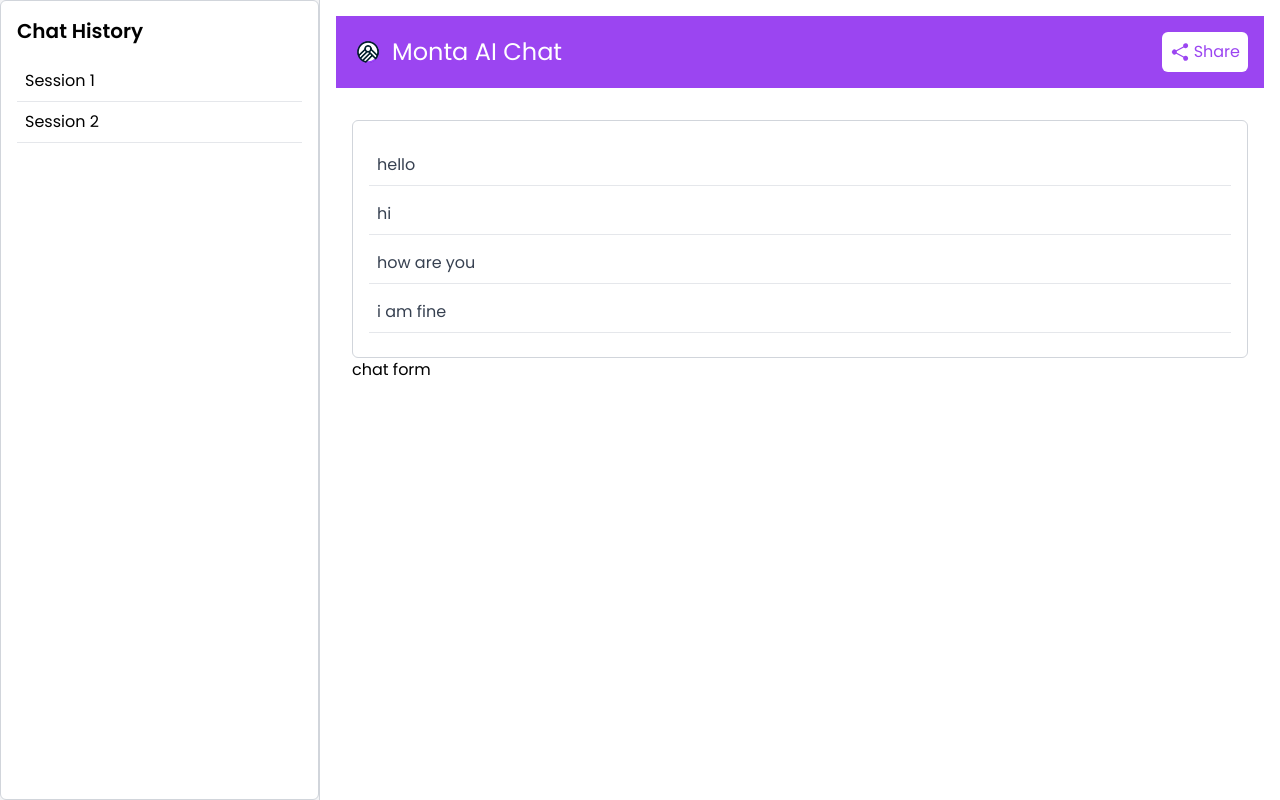
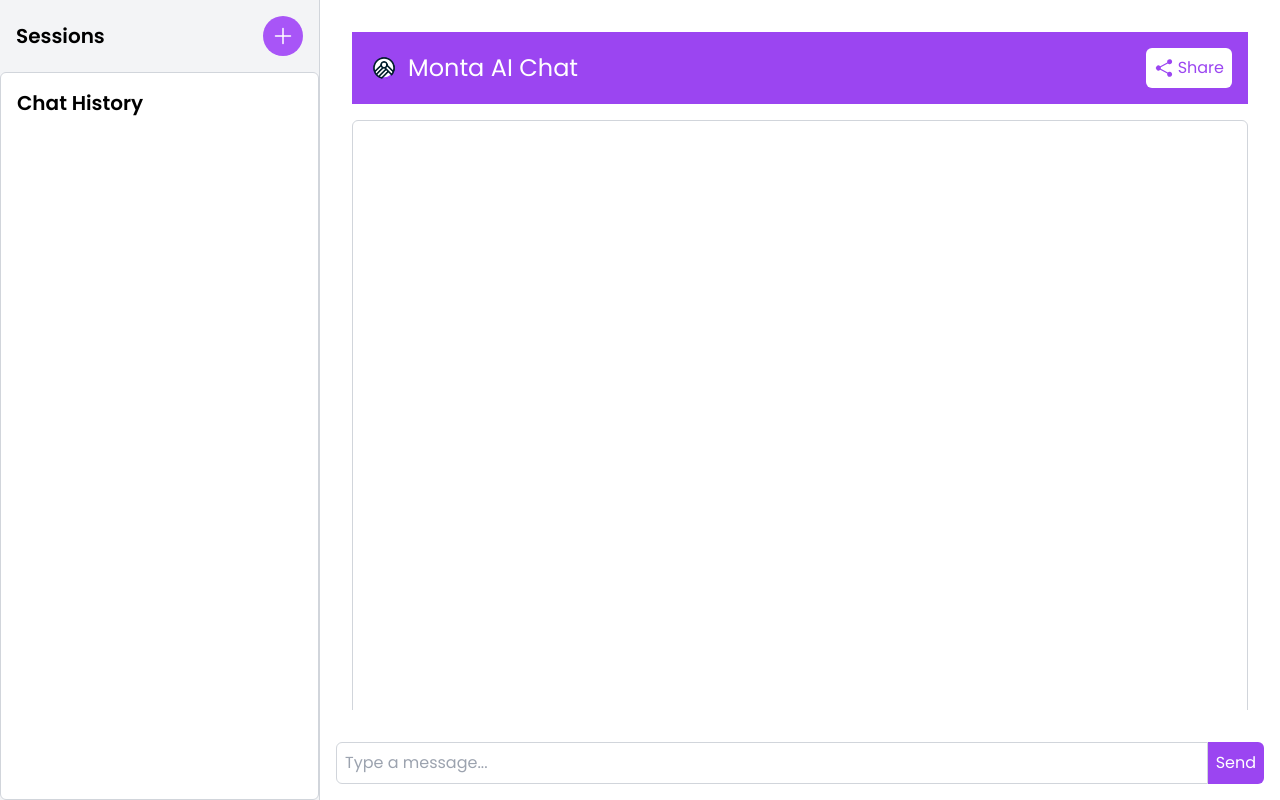
Before and after one commit to FoushWare/ai-chat, a React (Vite) app: page / in a window 1280 px wide. Built offline with nearby package versions, Linux system fonts and the light colour scheme.

Commit message:
dynamic responses and requests between user and bot

```diff
--- /dev/null
+++ b/src/components/atoms/Button.tsx
@@ -0,0 +1,17 @@
+
+interface ButtonProps extends React.ButtonHTMLAttributes<HTMLButtonElement> {
+  className?: string;
+  children: React.ReactNode;
+}
+const Button = ({ children, className, ...props }: ButtonProps) => {
+  return (
+    <button
+      className={`p-2 bg-monta-purple text-white rounded-md ${className}`}
+      {...props}
+    >
+      {children}
+    </button>
+  );
+};
+
+export default Button;
--- /dev/null
+++ b/src/components/atoms/Input.tsx
@@ -0,0 +1,15 @@
+// src/components/atoms/Input.jsx
+
+interface InputProps extends React.InputHTMLAttributes<HTMLInputElement> {
+  className?: string;
+}
+const Input = ({ className, ...props }: InputProps) => {
+  return (
+    <input
+      className={`w-full p-2 border border-gray-300 rounded-l-md ${className}`}
+      {...props}
+    />
+  );
+};
+
+export default Input;
--- /dev/null
+++ b/src/components/molecules/ChatForm.tsx
@@ -0,0 +1,35 @@
+// src/components/molecules/ChatForm.jsx
+import Input from '../atoms/Input';
+import Button from '../atoms/Button';
+import { useState } from 'react';
+
+interface ChatFormProps {
+  onSend: (message: string) => void;
+}
+const ChatForm = ({ onSend }: ChatFormProps) => {
+  const [input, setInput] = useState('');
+
+  const handleSubmit = (e: React.FormEvent<HTMLFormElement>) => {
+    e.preventDefault();
+    if (input.trim()) {
+      onSend(input);
+      setInput('');
+    }
+  };
+
+  return (
+    <form onSubmit={handleSubmit} className="flex justify-center mt-4">
+      <Input
+        type="text"
+        value={input}
+        onChange={(e) => setInput(e.target.value)}
+        placeholder="Type a message..."
+      />
+      <Button type="submit" className="rounded-l-none">
+        Send
+      </Button>
+    </form>
+  );
+};
+
+export default ChatForm;
--- a/src/components/molecules/ChatList.tsx
+++ b/src/components/molecules/ChatList.tsx
@@ -1,10 +1,12 @@
 import { ChatListProps } from "@/types";
 
 const ChatList: React.FC<ChatListProps> = ({ sessions, onSelectSession }) => {
+  const sortedSessions = sessions.sort((a, b) => new Date(b.id).getTime() - new Date(a.id).getTime());
   return (
     <div className="bg-white p-4 border border-gray-300 rounded-md overflow-y-auto h-full">
       <h2 className="text-xl font-semibold mb-4">Chat History</h2>
-      {sessions.map((session, index) => (
+
+      {sortedSessions.map((session, index) => (
         <div
           key={index}
           onClick={() => onSelectSession(session)}
--- a/src/components/molecules/ChatMessage.tsx
+++ b/src/components/molecules/ChatMessage.tsx
@@ -1,12 +1,13 @@
+import { Message } from '@/types';
 import { Typography } from '../atoms/Typography';
 
 interface ChatMessageProps {
-  message: string;
+  message: Message
 }
 const ChatMessage = ({ message }: ChatMessageProps) => {
   return (
     <div className="my-2 p-2 border-b border-gray-200">
-      <Typography className="text-gray-700">{message}</Typography>
+      <Typography className="text-gray-700">{message.text}</Typography>
     </div>
   );
 };
--- a/src/components/organisms/ChatHistory.tsx
+++ b/src/components/organisms/ChatHistory.tsx
@@ -1,15 +1,30 @@
+import { Message } from "@/types";
 import ChatMessage from "../molecules/ChatMessage";
 
 interface ChatHistoryProps {
-  messages: string[];
+  messages: Message[];
 }
 const ChatHistory = ({ messages }: ChatHistoryProps) => {
   return (
     <div className="bg-white p-4 border border-gray-300 rounded-md mt-4 flex-grow overflow-y-auto">
-      {messages.map((msg, index) => (
-        <ChatMessage key={index} message={msg} />
-      ))}
-    </div>
+      {messages.map((message, index) => (
+        // <ChatMessage key={index} message={msg} />
+        <div
+        key={message.id}
+        className={`p-2 my-2 ${message.sender === 'user' ? 'text-right' : 'text-left'}`}
+      >
+        <span
+          className={`inline-block p-2 rounded ${
+            message.sender === 'user'
+              ? 'bg-blue-500 text-white self-end'
+              : 'bg-gray-200 text-black self-start'
+          }`}
+        >
+          {message.text}
+        </span>
+      </div>
+    ))}
+  </div>
   );
 };
 
--- a/src/components/organisms/MainChat.tsx
+++ b/src/components/organisms/MainChat.tsx
@@ -1,15 +1,15 @@
+import { Message } from '@/types';
 import ChatHistory from './ChatHistory';
+import Header from "@components/organisms/Header";
 
 interface MainChatProps {
-  messages: string[];
-  onSend: (message: string) => void;
+  messages: Message[]
 }
-const MainChat = ({ messages, onSend }: MainChatProps) => {
+const MainChat = ({ messages }: MainChatProps) => {
   return (
-    <div className="w-full p-4 flex flex-col h-full">
+    <div className="w-full p-4 flex flex-col h-full relative">
+      <Header />
       <ChatHistory messages={messages} />
-      {/* <ChatForm onSend={onSend} /> */}
-      <div onClick={() => onSend('test')}>chat form</div>
     </div>
   );
 };
--- a/src/components/organisms/Sidebar.tsx
+++ b/src/components/organisms/Sidebar.tsx
@@ -1,10 +1,33 @@
-import { SidebarProps } from "@/types";
-import ChatList from "@components/molecules/ChatList";
 
-const Sidebar = ({ sessions, onSelectSession }: SidebarProps) => {
+import React, { Dispatch, SetStateAction } from 'react';
+import { PlusIcon} from '@heroicons/react/24/solid'
+
+import ChatList from '@components/molecules/ChatList';
+import { Session } from '@/types';
+
+
+
+interface SidebarProps {
+  sessions: Session[];
+  onSelectSession: Dispatch<SetStateAction<Session | null>>
+  onCreateNewSession: () => void;
+}
+
+const Sidebar: React.FC<SidebarProps> = ({ sessions, onSelectSession, onCreateNewSession }) => {
   return (
-    <div className="w-1/4  bg-gray-100 h-screen border-r border-gray-300">
-      <ChatList sessions={sessions} onSelectSession={onSelectSession} />
+    <div className="w-1/4 bg-gray-100 h-screen border-r border-gray-300 flex flex-col">
+      <div className="flex justify-between items-center p-4 ">
+        <h2 className="text-xl font-semibold">Sessions</h2>
+        <button
+          onClick={onCreateNewSession}
+          className="p-2 bg-purple-500 text-white rounded-full hover:bg-purple-600"
+        >
+          <PlusIcon className="h-6 w-6" />
+        </button>
+      </div>
+      <div className="flex-grow overflow-y-auto">
+        <ChatList sessions={sessions} onSelectSession={onSelectSession} />
+      </div>
     </div>
   );
 };
--- a/src/pages/ChatPage.tsx
+++ b/src/pages/ChatPage.tsx
@@ -1,42 +1,31 @@
 import { useEffect, useState } from "react";
 import Sidebar from "@components/organisms/Sidebar";
-import { Session } from "@/types";
+import { Session, Message } from "@/types";
 import MainChat from "@components/organisms/MainChat";
-import Header from "@components/organisms/Header";
-
-
+import ChatForm from "@components/molecules/ChatForm";
 
 const ChatPage = () => {
-  const [sessions, setSessions] = useState<Session[]>([
-    { id: 1, title: 'Session 1', messages: [] },
-    {
-      id: 2, title: 'Session 2', messages: [
-        "hello",
-        "hi",
-        "how are you",
-        "i am fine"
+  const [sessions, setSessions] = useState<Session[]>([]);
+  const [currentSession, setCurrentSession] = useState<Session | null>(null);
 
-      ]
-    },
-  ]);
-  const [currentSession, setCurrentSession] = useState<Session | null>(
-    // last session
-    sessions[sessions.length - 1]
-  );
+  useEffect(() => {
+    const storedSessions = JSON.parse(localStorage.getItem('chatSessions') || '[]');
+    setSessions(storedSessions);
+    if (storedSessions.length > 0) {
+      setCurrentSession(storedSessions[0]);
+    }
+  }, []);
 
-  // useEffect(() => {
-  //     const storedSessions = JSON.parse(localStorage.getItem('chatSessions') || '[]');
-  //   setSessions(storedSessions);
-  //   if (storedSessions.length > 0) {
-  //     setCurrentSession(storedSessions[0]);
-  //   }
-  // }, []);
-
-  const addMessageToSession = (message: string) => {
+  const addMessageToSession = (message: string, sender: 'user' | 'bot') => {
     if (currentSession) {
+      const newMessage: Message = {
+        id: Date.now(),
+        text: message,
+        sender: sender,
+      };
       const updatedSession = {
         ...currentSession,
-        messages: [...currentSession.messages, message],
+        messages: [...currentSession.messages, newMessage],
       };
       const updatedSessions = sessions.map((session) =>
         session.id === currentSession.id ? updatedSession : session
@@ -47,27 +36,45 @@ const ChatPage = () => {
     }
   };
 
-  // const createNewSession = () => {
-  //   const newSession = {
-  //     id: Date.now(),
-  //     title: `Session ${sessions.length + 1}`,
-  //     messages: [],
-  //   };
-  //   const updatedSessions = [newSession, ...sessions];
-  //   setSessions(updatedSessions);
-  //   setCurrentSession(newSession);
-  //   localStorage.setItem('chatSessions', JSON.stringify(updatedSessions));
-  // };
-  console.log("current session", currentSession)
+  const handleSendMessage = (message: string) => {
+    addMessageToSession(message, 'user');
+
+    // Simulate bot response
+    setTimeout(() => {
+      const botResponse = `Bot response to: ${message}`;
+      addMessageToSession(botResponse, 'bot');
+    }, 1000);
+  };
+
+  const createNewSession = () => {
+    const newSession: Session = {
+      id: Date.now(),
+      title: `Session ${sessions.length + 1}`,
+      messages: [],
+    };
+    const updatedSessions = [newSession, ...sessions];
+    setSessions(updatedSessions);
+    setCurrentSession(newSession);
+    localStorage.setItem('chatSessions', JSON.stringify(updatedSessions));
+  };
+
   return (
     <div className="flex min-h-screen">
-      <Sidebar sessions={sessions} onSelectSession={setCurrentSession} />
-      <div className="w-3/4 p-4 flex flex-col h-full">
-        <Header />
-        <MainChat messages={currentSession ? currentSession.messages : []} onSend={addMessageToSession} />
+      <Sidebar
+        sessions={sessions}
+        onSelectSession={setCurrentSession}
+        onCreateNewSession={createNewSession}
+      />
+      <div className="flex-1 flex flex-col relative">
+        <div className="flex-grow overflow-y-auto p-4">
+          <MainChat messages={currentSession ? currentSession.messages : []} />
+        </div>
+        <div className="absolute bottom-0 w-full p-4 bg-white">
+          <ChatForm onSend={handleSendMessage} />
+        </div>
       </div>
-
     </div>
   );
-}
+};
+
 export default ChatPage;
--- a/src/types/index.ts
+++ b/src/types/index.ts
@@ -3,7 +3,7 @@ import { Dispatch, SetStateAction } from "react";
 export interface Session {
     id: number;
     title: string;
-    messages: string[]; // Adjust the type of messages as per your application's requirement
+    messages: Message[];
   }
   export interface SidebarProps {
     sessions: Session[];
@@ -13,3 +13,8 @@ export interface Session {
     sessions: Session[];
     onSelectSession: Dispatch<SetStateAction<Session | null>>
   }
+  export interface Message {
+    id: number;
+    text: string;
+    sender: 'user' | 'bot';
+  }
```
